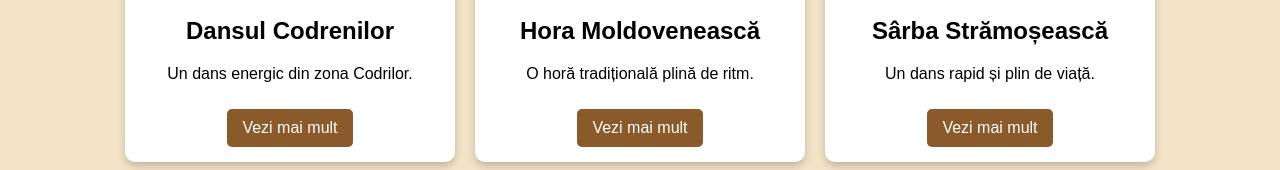
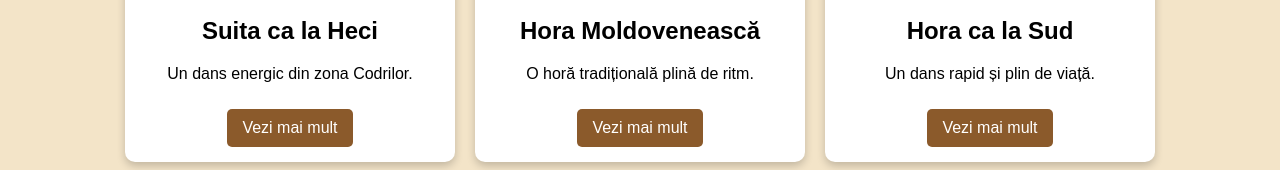
Before and after one commit to BDenis001/Hecenii-Landing-page, a plain HTML site: page 1Repertoriul.html in a window 1280 px wide. Shown: the part 255-425 px from the top of the page. Drawn offline with Linux system fonts and the light colour scheme.

Commit message:
denumirea dansurilor

```diff
--- a/1Repertoriul.html
+++ b/1Repertoriul.html
@@ -34,7 +34,7 @@
     <div class="container">
         <div class="card">
             <img src="dance1.jpg" alt="Dans 1">
-            <h2>Dansul Codrenilor</h2>
+            <h2>Suita ca la Heci</h2>
             <p>Un dans energic din zona Codrilor.</p>
             <a href="#" class="button">Vezi mai mult</a>
         </div>
@@ -46,7 +46,7 @@
         </div>
         <div class="card">
             <img src="dance3.jpg" alt="Dans 3">
-            <h2>Sârba Strămoșească</h2>
+            <h2>Hora ca la Sud</h2>
             <p>Un dans rapid și plin de viață.</p>
             <a href="#" class="button">Vezi mai mult</a>
         </div>
```
